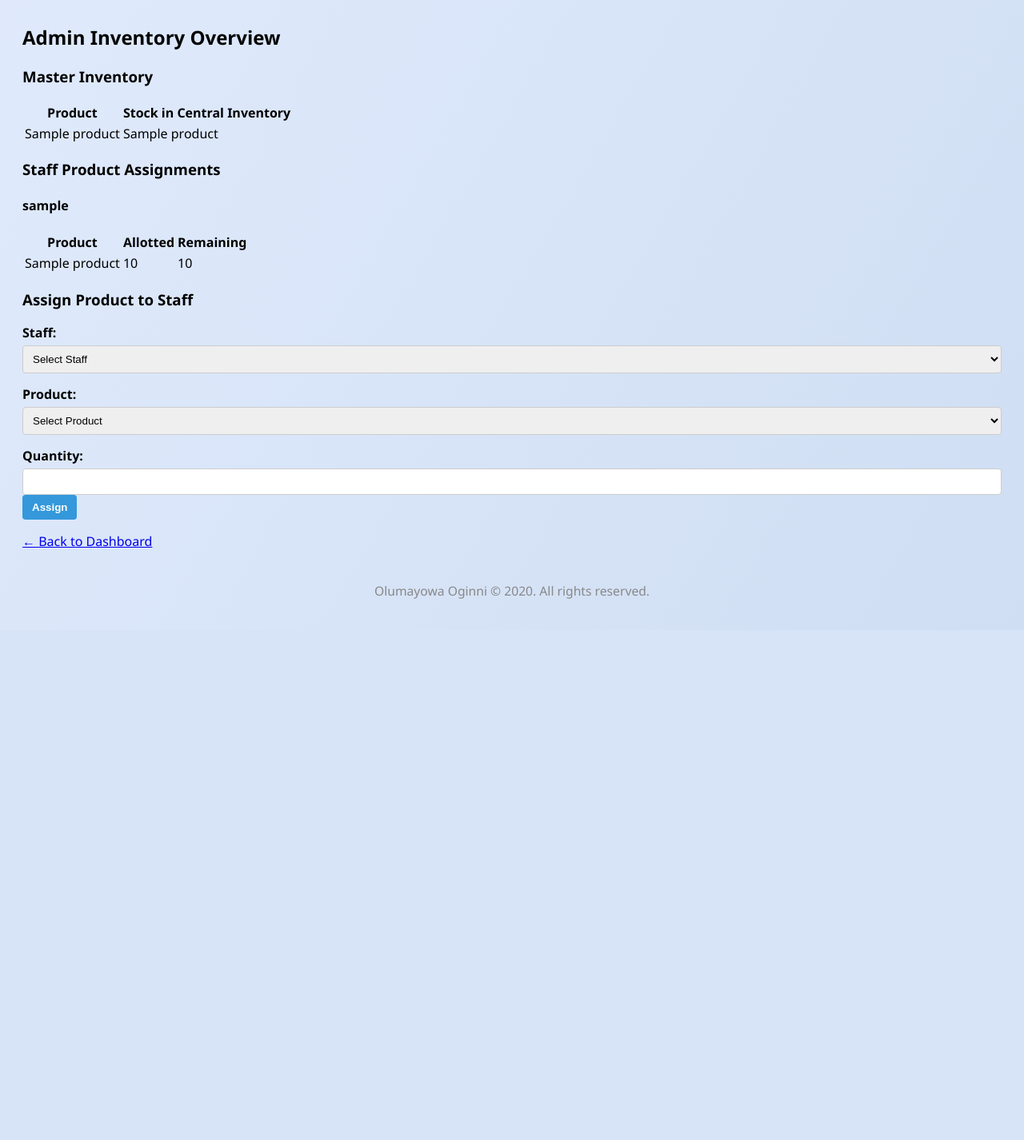
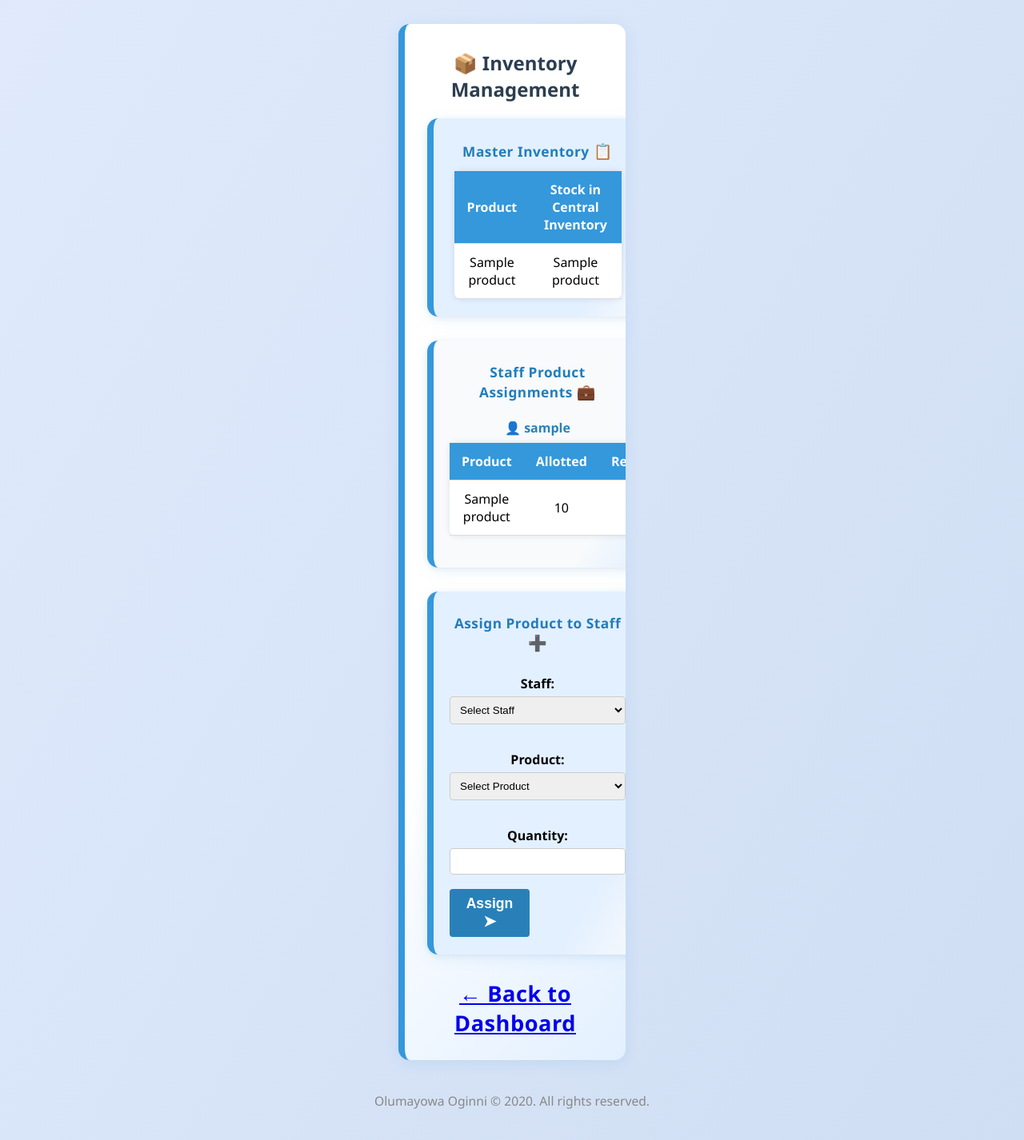
Before and after one commit to mayordagold/SuperMart_Inventory_System, a Flask app: template templates/admin_inventory_overview.html in a window 1280 px wide. Shown: the part 74-1500 px from the top of the page at 80% size. Before the commit the page ends 823 px from the top, so only its background shows below. Run offline with Flask 3, Linux system fonts and the light colour scheme; the template is opened without the code that fills it: most values are stand-ins (such as "Sample title", 1, 10 or a date in 2020); some libraries are stand-ins or nearby versions.

Commit message:
redesign admin inventory management GUI

```diff
--- a/templates/admin_inventory_overview.html
+++ b/templates/admin_inventory_overview.html
@@ -1,11 +1,13 @@
 {% extends "base.html" %}
 {% block title %}Admin Inventory Overview{% endblock %}
 {% block content %}
-<h2>Admin Inventory Overview</h2>
+<div class="card" style="max-width:900px;margin:30px auto 30px auto;box-shadow:0 4px 18px rgba(52,152,219,0.13);padding:32px 28px 28px 28px;">
+  <h2 class="page-title" style="margin-top:0;"> <span style="color:#3498db;">&#128230;</span> Inventory Management</h2>
 
   <!-- Product Stock Table -->
-<h3>Master Inventory</h3>
-<table class="table table-bordered">
+  <div class="card" style="background:linear-gradient(120deg,#e3f0ff 80%,#f8fafc 100%);margin-bottom:30px;">
+    <h3 style="color:#217dbb;margin-top:0;">Master Inventory <span style="font-size:1.1em;">&#128203;</span></h3>
+    <table class="styled-table">
       <thead>
         <tr>
           <th>Product</th>
@@ -21,13 +23,16 @@
         {% endfor %}
       </tbody>
     </table>
+  </div>
 
   <!-- Staff Assignments Table -->
-<h3>Staff Product Assignments</h3>
+  <div class="card" style="background:linear-gradient(120deg,#f8fafc 80%,#e3f0ff 100%);margin-bottom:30px;">
+    <h3 style="color:#217dbb;margin-top:0;">Staff Product Assignments <span style="font-size:1.1em;">&#128188;</span></h3>
     {% if assignment_map %}
       {% for staff_id, staff in assignment_map.items() %}
-        <h4>{{ staff.username }}</h4>
-        <table class="table table-sm table-striped">
+        <div style="margin-bottom:18px;">
+          <h4 style="color:#2980b9;margin-bottom:8px;">👤 {{ staff.username }}</h4>
+          <table class="styled-table" style="margin-bottom:0;">
             <thead>
               <tr>
                 <th>Product</th>
@@ -45,38 +50,45 @@
               {% endfor %}
             </tbody>
           </table>
+        </div>
       {% endfor %}
     {% else %}
-    <p>No product assignments yet.</p>
+      <p style="color:#888;">No product assignments yet.</p>
     {% endif %}
+  </div>
 
   <!-- Assignment Form -->
-<h3>Assign Product to Staff</h3>
-<form method="POST" class="form-inline mb-3">
-    <div class="form-group mr-2">
+  <div class="card" style="background:linear-gradient(120deg,#e3f0ff 80%,#f8fafc 100%);margin-bottom:0;">
+    <h3 style="color:#217dbb;margin-top:0;">Assign Product to Staff <span style="font-size:1.1em;">&#10133;</span></h3>
+    <form method="POST" class="form-inline mb-3" style="display:flex;flex-wrap:wrap;gap:18px;align-items:flex-end;">
+      <div style="flex:1;min-width:180px;">
         <label for="staff_id">Staff:</label>
-        <select name="staff_id" id="staff_id" class="form-control ml-2" required>
+        <select name="staff_id" id="staff_id" class="form-control" required>
           <option value="">Select Staff</option>
           {% for s in staff_users %}
             <option value="{{ s[0] }}">{{ s[1] }}</option>
           {% endfor %}
         </select>
       </div>
-    <div class="form-group mr-2">
+      <div style="flex:1;min-width:180px;">
         <label for="product_id">Product:</label>
-        <select name="product_id" id="product_id" class="form-control ml-2" required>
+        <select name="product_id" id="product_id" class="form-control" required>
           <option value="">Select Product</option>
           {% for p in products %}
             <option value="{{ p[0] }}">{{ p[1] }}</option>
           {% endfor %}
         </select>
       </div>
-    <div class="form-group mr-2">
+      <div style="flex:1;min-width:120px;">
         <label for="quantity">Quantity:</label>
-        <input type="number" name="quantity" id="quantity" class="form-control ml-2" min="1" required>
+        <input type="number" name="quantity" id="quantity" class="form-control" min="1" required>
       </div>
-    <button type="submit" class="btn btn-primary">Assign</button>
+      <div style="flex-basis:100px;">
+        <button type="submit" class="submit-btn" style="margin-top:0;width:100%;font-size:1.1em;">Assign <span style="font-size:1.1em;">&#10148;</span></button>
+      </div>
     </form>
+  </div>
 
-<p><a href="/dashboard">&larr; Back to Dashboard</a></p>
+  <p style="margin-top:30px;"><a href="/dashboard">&larr; Back to Dashboard</a></p>
+</div>
 {% endblock %}
```
Lines whose indentation alone changed are shown as unchanged.
